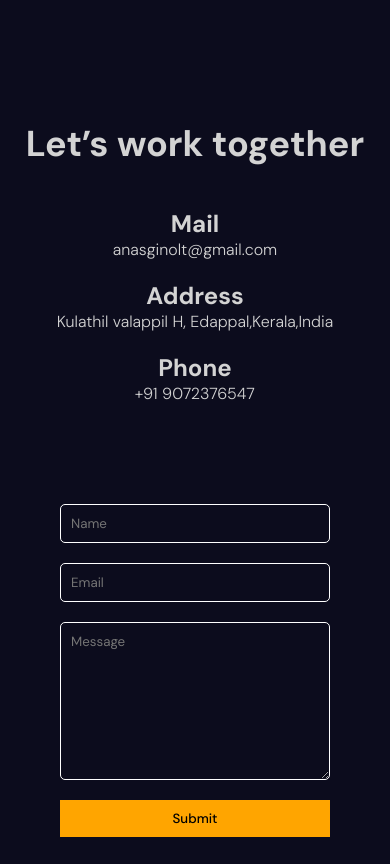
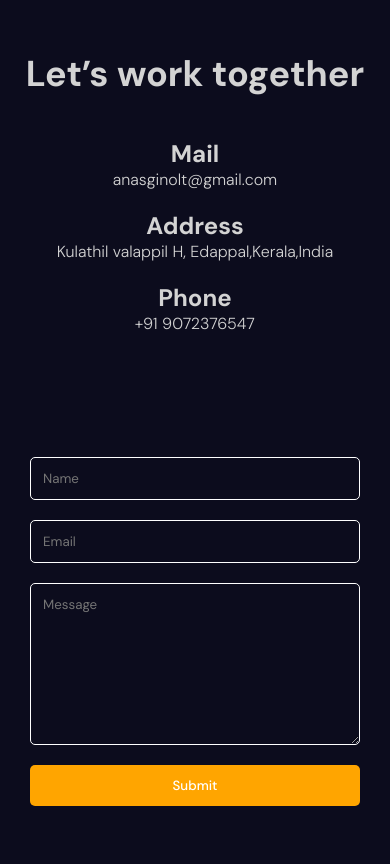
Before and after one commit to Anzuanas/my-portfolio, a React (Vite) app: page / in a window 390 px wide. Shown: the part 7549-8413 px from the top of the page. Built offline with nearby package versions, Linux system fonts and the light colour scheme.

Commit message:
contact page styles improved for the mobile view

```diff
--- a/src/components/contact/contact.scss
+++ b/src/components/contact/contact.scss
@@ -6,12 +6,16 @@
   margin: auto;
   display: flex;
   align-items: center;
+  justify-content: space-between;
   gap: 50px;
 
   @include mobile {
     width: 100%;
     padding: 10px;
     flex-direction: column;
+    justify-content: flex-start;
+    align-items: center;
+    gap: 30px;
   }
 
   .textContainer {
@@ -19,12 +23,10 @@
     display: flex;
     flex-direction: column;
     gap: 40px;
+    text-align: center;
 
     @include mobile {
       gap: 20px;
-      text-align: center;
-      align-items: center;
-      margin-top: 70px;
     }
 
     h1 {
@@ -44,12 +46,15 @@
   .formContainer {
     flex: 1;
     position: relative;
+    display: flex;
+    flex-direction: column;
+    gap: 20px;
 
     @include mobile {
-      padding: 50px;
       width: 100%;
+      padding: 20px;
+      max-width: 400px;  // Ensure the form fits well on mobile screens
     }
-
 
     .phoneSvg {
       stroke: orange;
@@ -62,28 +67,39 @@
       display: flex;
       flex-direction: column;
       gap: 20px;
+      width: 100%; // Ensure full width on mobile
 
       input,
       textarea {
-        padding: 20px;
+        padding: 15px;
         background-color: transparent;
         border: 1px solid white;
         color: white;
         border-radius: 5px;
+        width: 100%;  // Make sure inputs are full width
+        box-sizing: border-box;
 
         @include mobile {
-          padding: 10px;
+          padding: 12px;
         }
       }
 
       button {
-        padding: 20px;
+        padding: 15px;
         border: none;
         background-color: orange;
+        color: white;
+        font-weight: 500;
         cursor: pointer;
-        font-weight: 500;
+        width: 100%;  // Ensure the button stretches across the full form width
+        border-radius: 5px;
+
         @include mobile {
-          padding: 10px;
+          padding: 12px;
+        }
+
+        &:hover {
+          background-color: darkorange;
         }
       }
     }
```
